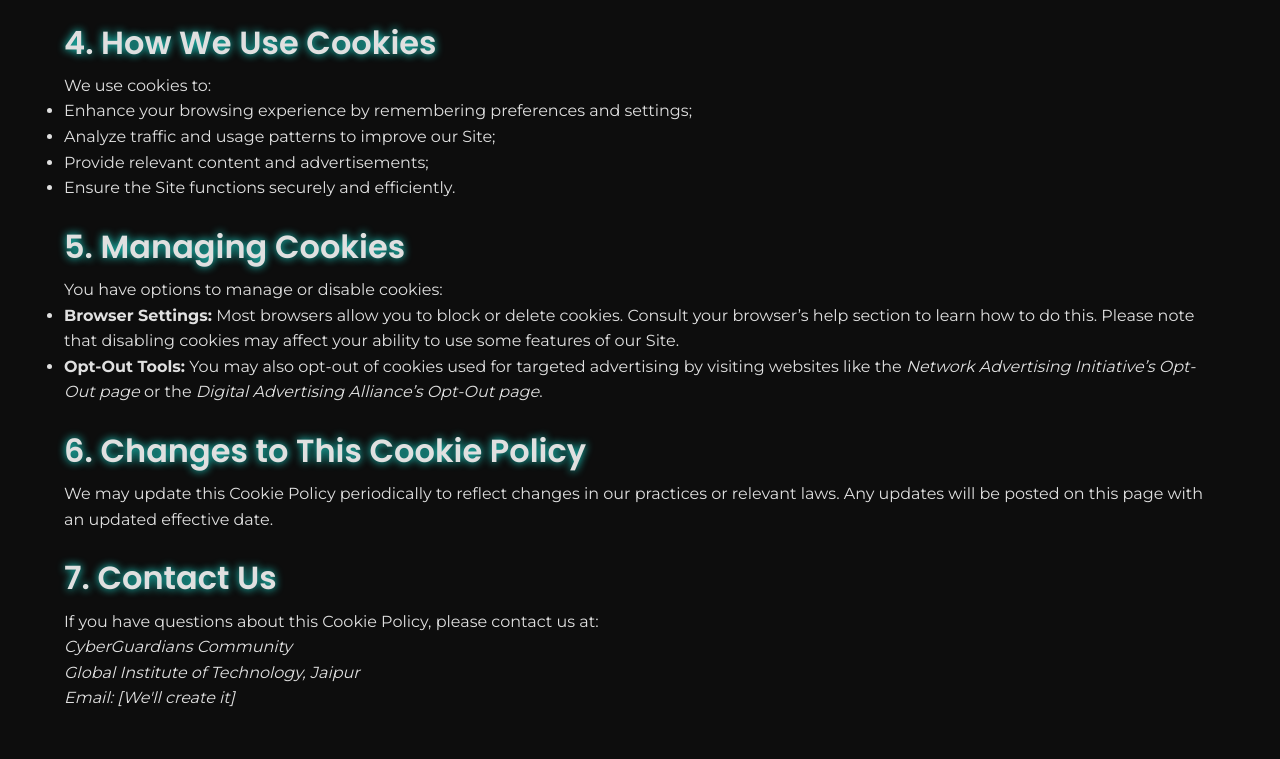
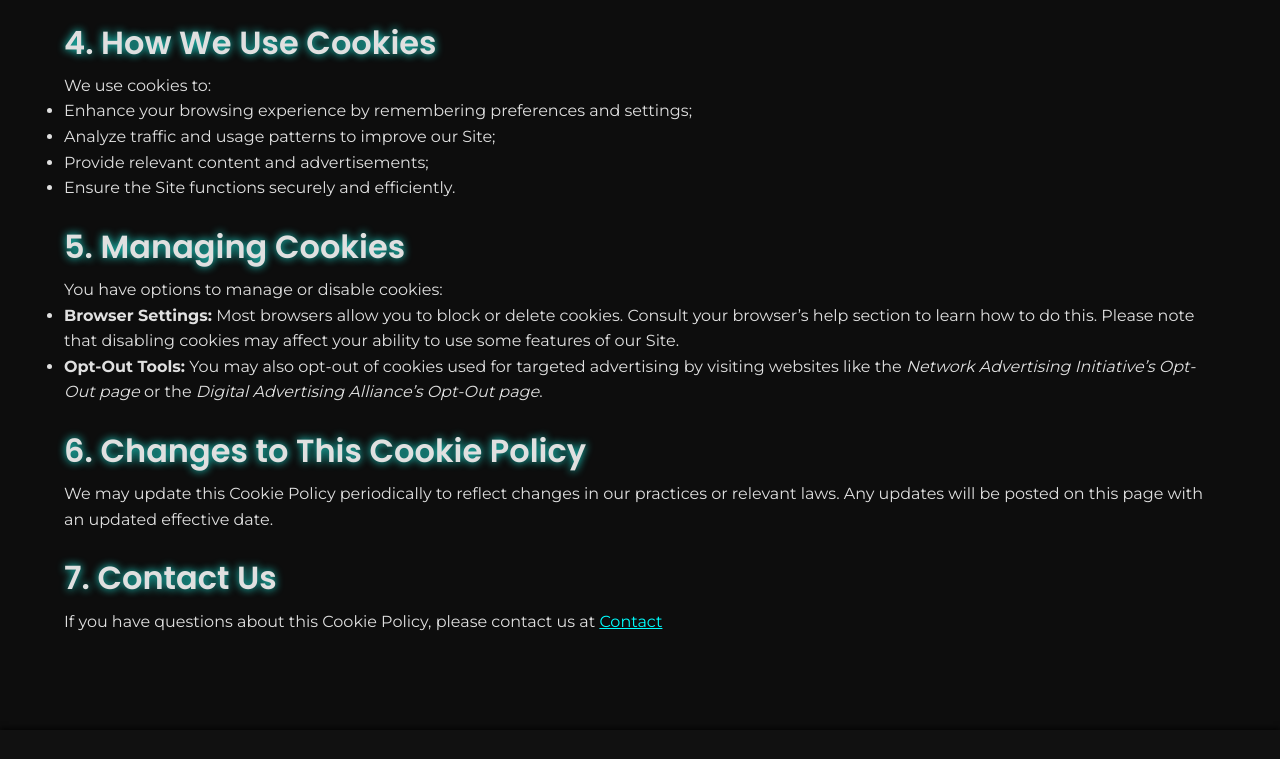
Before and after one commit to TechieYuvraj/Cyber-Guardians, a plain HTML site: page docs/cookie-policy.html in a window 1280 px wide. Shown: the part 827-1586 px from the top of the page. Drawn offline with Linux system fonts and the light colour scheme.

Commit message:
Update cookie-policy.html

```diff
--- a/docs/cookie-policy.html
+++ b/docs/cookie-policy.html
@@ -52,12 +52,7 @@
                 <p>We may update this Cookie Policy periodically to reflect changes in our practices or relevant laws. Any updates will be posted on this page with an updated effective date.</p>
 
                 <h2>7. Contact Us</h2>
-                <p>If you have questions about this Cookie Policy, please contact us at:</p>
-                <address>
-                    CyberGuardians Community<br />
-                    Global Institute of Technology, Jaipur<br />
-                    Email: [We'll create it]
-                </address>
+                <p>If you have questions about this Cookie Policy, please contact us at <a href="../contact.html" style="color: aqua;">Contact</a></p>
             </div>
         </section>
     </main>
```
